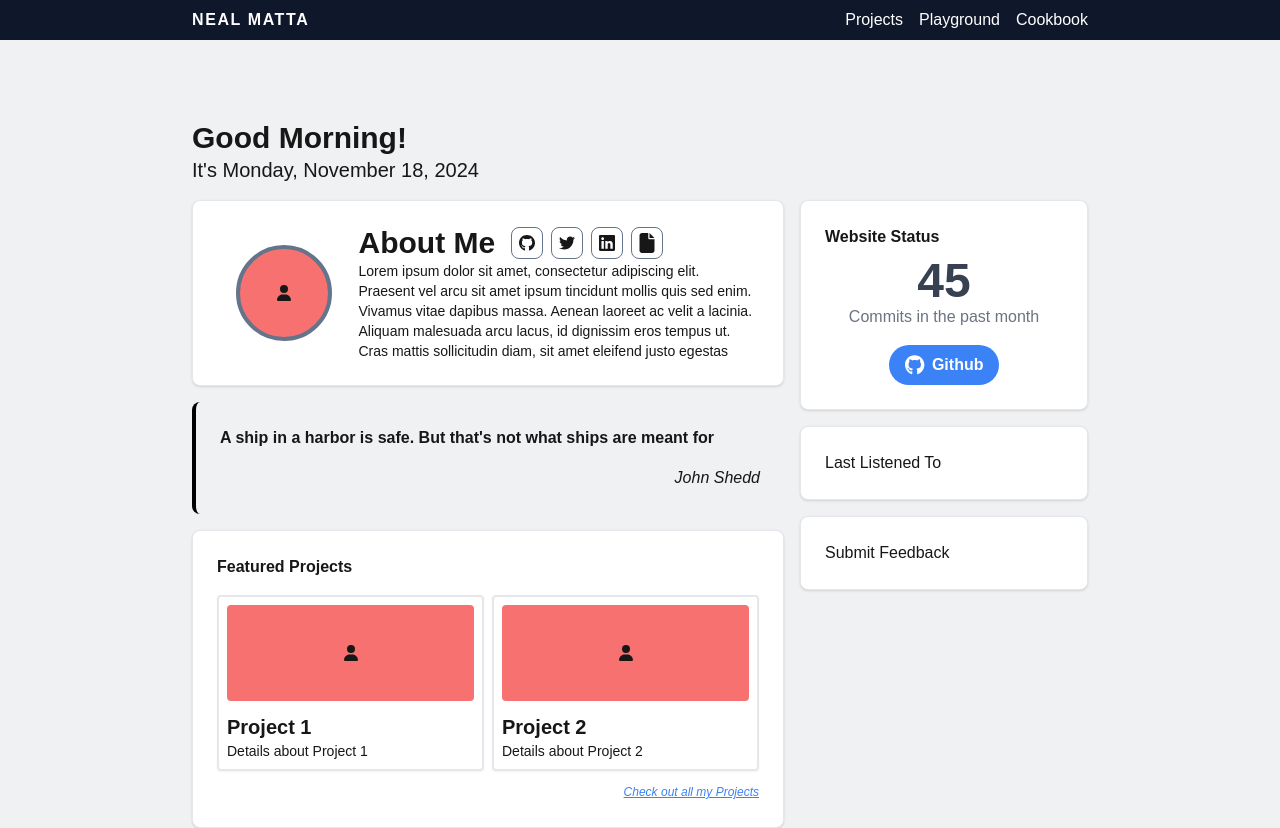
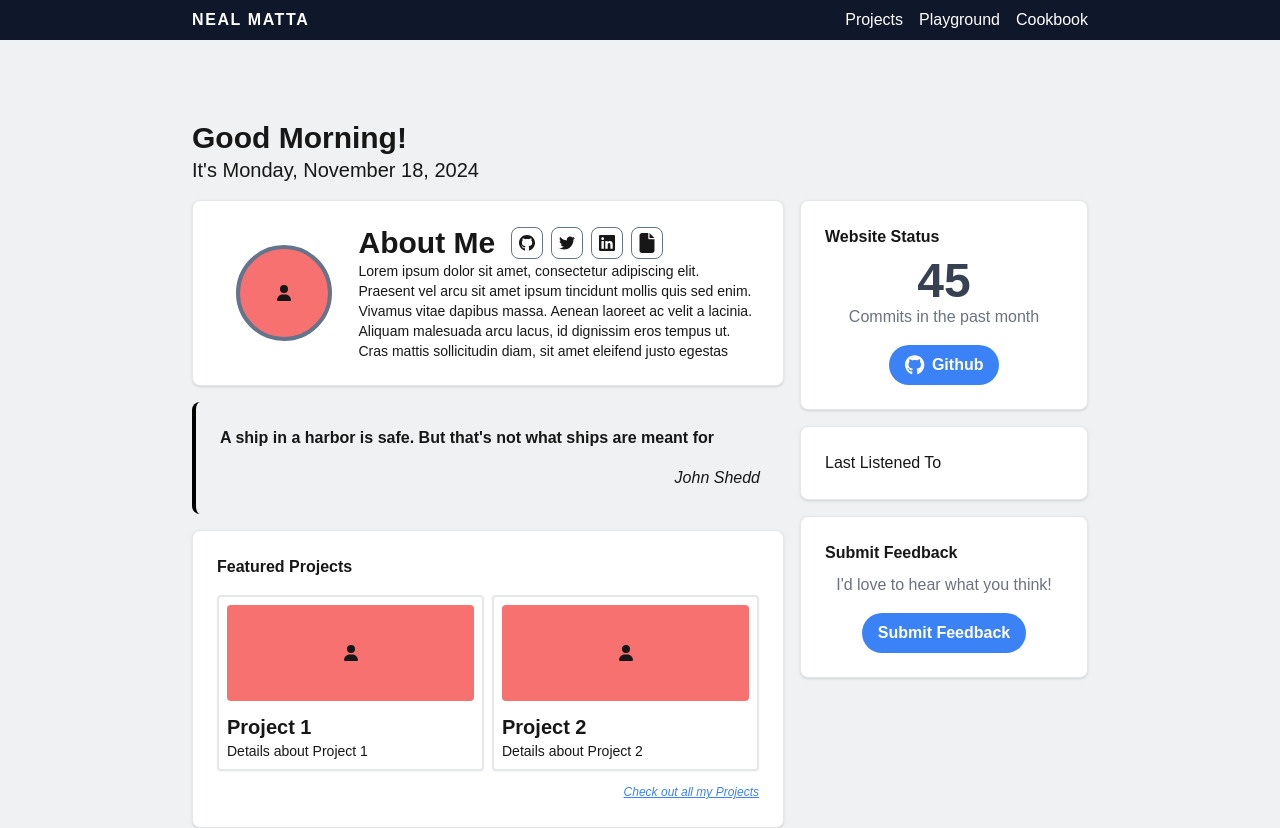
Before and after one commit to NealMatta/personal-website, a Next.js app: page / in a window 1280 px wide. Built offline with nearby package versions, Linux system fonts and the light colour scheme.

Commit message:
Submit Feedback design done. Need to still add the link

```diff
--- a/app/page.tsx
+++ b/app/page.tsx
@@ -3,7 +3,8 @@ import BarebonesCard from '@/src/components/cards/BarebonesCard';
 import FeaturedProjects from '@/src/components/Projects/FeaturedProjects';
 import PageHeader from '@/src/components/PageHeader/PageHeader';
 import Quotes from '@/src/components/Quotes/Quotes';
-import WebsiteStatus from '@/src/components/WebsiteStatus/WebsiteStatus';
+import WebsiteStatusCard from '@/src/components/WebsiteStatus/WebsiteStatusCard';
+import SubmitFeedbackCard from '@/src/components/SubmitFeedback/SubmitFeedbackCard';
 
 export default function Home() {
   return (
@@ -38,9 +39,9 @@ export default function Home() {
 
         {/* Sidebar */}
         <aside className="space-y-4">
-          <WebsiteStatus />
+          <WebsiteStatusCard />
           <BarebonesCard>Last Listened To</BarebonesCard>
-          <BarebonesCard>Submit Feedback</BarebonesCard>
+          <SubmitFeedbackCard />
         </aside>
       </div>
     </>
--- /dev/null
+++ b/src/components/SubmitFeedback/SubmitFeedbackCard.tsx
@@ -0,0 +1,24 @@
+import BarebonesCard from '../cards/BarebonesCard';
+import PrimaryButton from '../UI/PrimaryButton';
+
+export default function WebsiteStatus() {
+  return (
+    <BarebonesCard title={'Submit Feedback'}>
+      <div className="flex flex-col gap-4">
+        <div className="text-center">
+          <p className="text-gray-500">I&apos;d love to hear what you think!</p>
+        </div>
+
+        <div className="text-center">
+          <PrimaryButton
+            linkTo="#"
+            aria-label="Submit Feedback"
+            className="inline-flex items-center space-x-2"
+          >
+            <span>Submit Feedback</span>
+          </PrimaryButton>
+        </div>
+      </div>
+    </BarebonesCard>
+  );
+}
```
Also changed, not shown: src/components/WebsiteStatus/WebsiteStatusCard.tsx (renamed from src/components/WebsiteStatus/WebsiteStatus.tsx).
